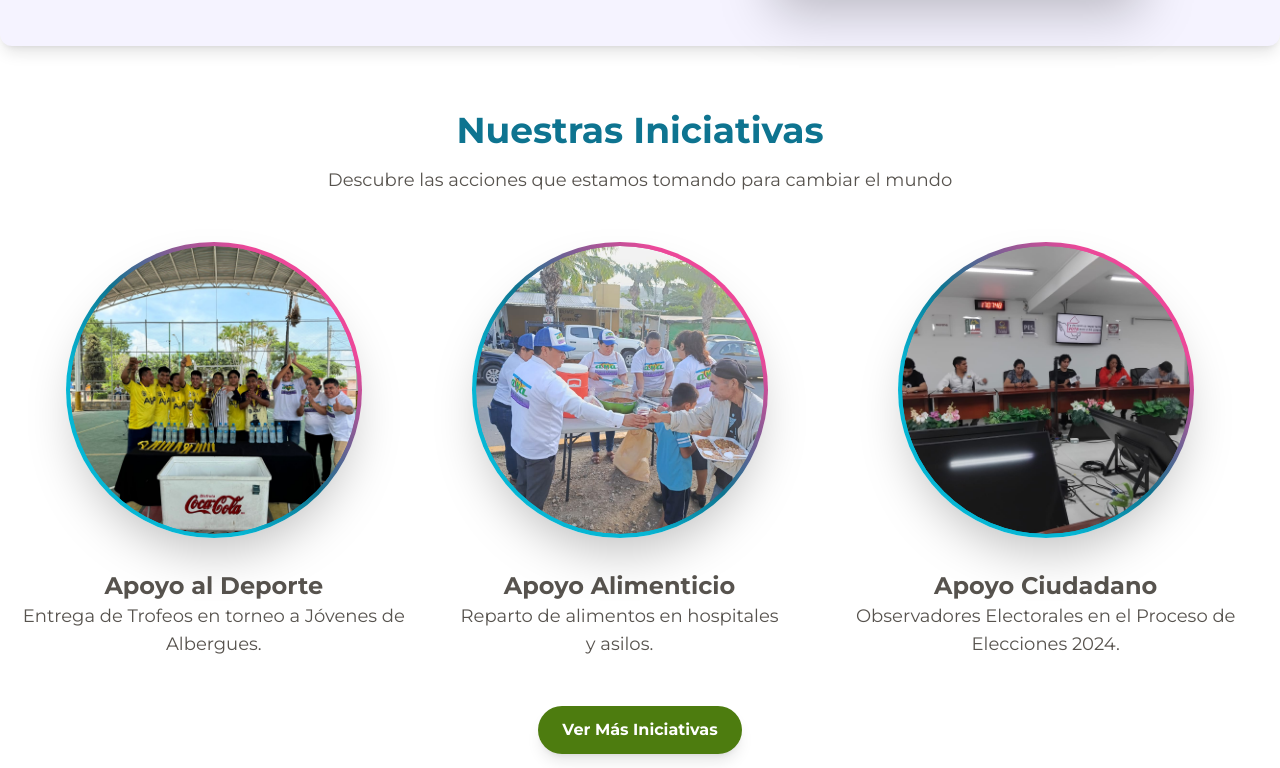
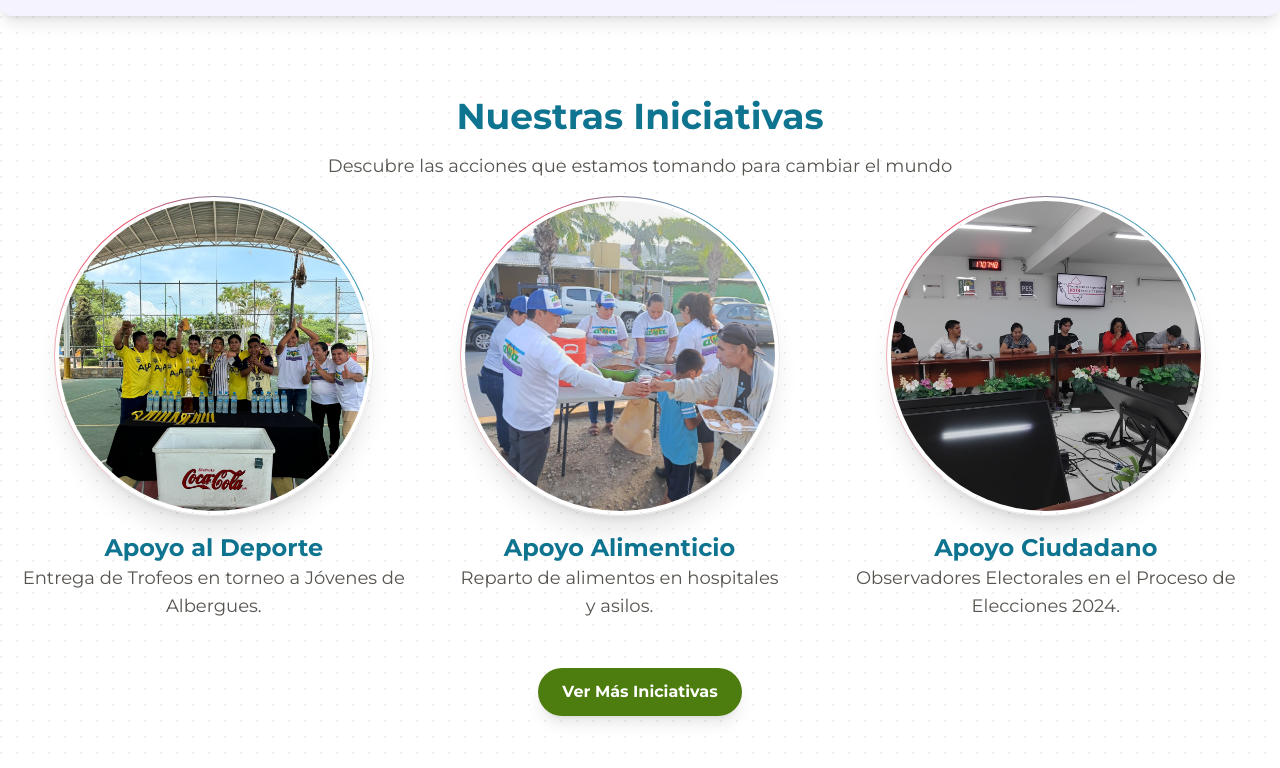
Before and after one commit to albores339/front-ama-ser-el-cambio, a Next.js app: page / in a window 1280 px wide. Shown: the part 1532-2300 px from the top of the page. Built offline with nearby package versions, Linux system fonts and the light colour scheme; no server answers.

Commit message:
Fin de la interfaz gráfica

```diff
--- a/package.json
+++ b/package.json
@@ -21,6 +21,7 @@
     "jwt-decode": "^4.0.0",
     "lucide-react": "^0.451.0",
     "next": "^14.2.13",
+    "next-themes": "^0.3.0",
     "react": "^18.2.0",
     "react-dom": "^18.2.0",
     "react-hook-form": "^7.43.0",
--- a/src/app/components/contactanos.tsx
+++ b/src/app/components/contactanos.tsx
@@ -81,7 +81,7 @@ const Contactanos: React.FC = () => {
   return (
     <section className="p-6 my-8 bg-violet-50 text-stone-700 rounded-lg mx-auto px-4">
       <div className="mx-auto px-2">
-        <h2 className="text-4xl font-bold text-cyan-600 text-center">Contáctanos</h2>
+        <h2 className="text-4xl font-bold text-cyan-700 text-center">Contáctanos</h2>
         <p className="text-center m-2">Puedes tomar la información de contacto o dejarnos un mensaje y nosotros te responderemos lo más rápido posible</p>
 
         <div className="flex flex-col md:flex-row justify-between space-y-6 md:space-x-6 max-w-screen-lg mx-auto">
--- a/src/app/components/home/cards.tsx
+++ b/src/app/components/home/cards.tsx
@@ -1,6 +1,8 @@
 import React from 'react';
 import Image from 'next/image';
-import Link from 'next/link'; // Para enlazar a la nueva página
+import Link from 'next/link';
+import { BorderBeam } from '@/components/ui/border-beam';
+import DotPattern from '@/components/ui/dot-pattern';
 
 const FantasticPhotoCardsSection: React.FC = () => {
   const cards = [
@@ -8,55 +10,70 @@ const FantasticPhotoCardsSection: React.FC = () => {
       title: 'Apoyo al Deporte',
       imageUrl: '/images/deporte.jpeg',
       description: 'Entrega de Trofeos en torneo a Jóvenes de Albergues.',
-      gradient: 'from-cyan-500 from-30% via-cyan-700 via-50% to-pink-500 to-80%',
     },
     {
       title: 'Apoyo Alimenticio',
       imageUrl: '/images/comida.jpg',
       description: 'Reparto de alimentos en hospitales y asilos.',
-      gradient: 'from-cyan-500 from-30% via-cyan-700 via-50% to-pink-500 to-80%',
     },
     {
       title: 'Apoyo Ciudadano',
       imageUrl: '/images/ciudadano.jpeg',
       description: 'Observadores Electorales en el Proceso de Elecciones 2024.',
-      gradient: 'from-cyan-500 from-30% via-cyan-700 via-50% to-pink-500 to-80%',
     },
   ];
 
   return (
-    <section className="py-16 text-stone-600 max-w-screen-xl mx-auto px-4">
-      <div className="text-center mb-12">
+    <section className="relative py-16 text-stone-600 max-w-screen-xl mx-auto px-4 overflow-hidden">
+      {/* DotPattern positioned absolutely as background */}
+      <DotPattern
+        className="absolute inset-0 w-full h-full z-0 opacity-30"
+        style={{ maskImage: 'radial-gradient(300px_circle_at_center, white, transparent)' }}
+      />
+
+      <div className="text-center m-4 relative z-10">
         <h2 className="text-4xl font-bold mb-4 text-cyan-700">Nuestras Iniciativas</h2>
         <p className="text-lg">Descubre las acciones que estamos tomando para cambiar el mundo</p>
       </div>
 
-      <div className="flex flex-col gap-4 lg:flex-row justify-center space-y-4 md:space-y-0 md:space-x-8 items-center">
+      <div className="relative flex flex-col gap-4 lg:flex-row justify-center space-y-4 md:space-y-0 md:space-x-8 items-center z-1">
         {cards.map((card, index) => (
           <div key={index} className="relative flex flex-col items-center">
-            <div className={`relative bg-gradient-to-tr ${card.gradient} p-1 rounded-full shadow-2xl hover:shadow-xl transform hover:scale-105 transition-transform duration-300 animated-border mb-4`}>
-              <div className="relative w-72 h-72 rounded-full overflow-hidden aspect-square">
+            <div className="relative w-80 h-80 shadow-xl rounded-full">
+              {/* BorderBeam positioned absolutely to be behind the Image with additional props */}
+              <BorderBeam
+                className="absolute inset-0 w-full h-full z-10 rounded-full"
+                size={400} // Tamaño del beam
+                duration={7} // Duración de la animación
+                anchor={50} // Punto de anclaje
+                borderWidth={1} // Ancho del beam
+                colorFrom="#06B6D4" // Color inicial
+                colorTo="#F43F5E" // Color final
+                delay={0} // Retraso antes de iniciar la animación
+              />
+
+              {/* Image positioned absolutely to overlay BorderBeam */}
+              <div className="absolute inset-0 w-full h-full rounded-full overflow-hidden z-2">
                 <Image
                   src={card.imageUrl}
                   alt={card.title}
                   fill
-                  className="rounded-full object-cover"
+                  className="rounded-full object-cover border p-1"
                 />
               </div>
             </div>
             <div className="text-center mt-4">
-              <h3 className={`text-2xl font-bold text-${card.gradient.split(' ')[0]}`}>{card.title}</h3>
+              <h3 className="text-2xl font-bold text-cyan-700">{card.title}</h3>
               <p className="text-lg">{card.description}</p>
             </div>
-        </div>
-
+          </div>
         ))}
       </div>
 
       {/* Botón "Ver Más" */}
-      <div className="text-center mt-12">
+      <div className="text-center mt-12 relative z-10">
         <Link href="/iniciativas"
-        className="inline-block bg-lime-700 text-white font-bold py-3 px-6 rounded-full shadow-lg transition duration-300 ease-in-out hover:bg-lime-600">
+          className="inline-block bg-lime-700 text-white font-bold py-3 px-6 rounded-full shadow-lg transition duration-300 ease-in-out hover:bg-lime-600">
             Ver Más Iniciativas
         </Link>
       </div>
--- a/src/app/components/home/donar.tsx
+++ b/src/app/components/home/donar.tsx
@@ -2,7 +2,7 @@
 import Link from 'next/link';
 
 const DonateSection: React.FC = () => (
-  <section id="donate" className="py-20 px-6 bg-gradient-to-r from-pink-500 via-purple-500 to-blue-500 text-white text-center rounded-lg shadow-lg">
+  <section id="donate" className="py-20 px-6 bg-gradient-to-r from-pink-500 via-purple-500 to-cyan-500 text-white text-center rounded-lg shadow-lg animate-gradient-x bg-[length:200%_200%]">
     <div className="max-w-4xl mx-auto">
       <h2 className="text-4xl font-bold mb-4">Haz la diferencia con tu donación</h2>
       <p className="text-lg mb-6">
--- a/src/app/components/home/hero.tsx
+++ b/src/app/components/home/hero.tsx
@@ -23,15 +23,15 @@ const HeroSection: React.FC = () => {
         sizes="100vw"
         priority
         decoding="async"
-        className="object-cover w-full h-full absolute top-0 left-0 z-0 brightness-50"
+        className="object-cover w-full h-full absolute top-0 left-0 z-0 brightness-75"
       />
 
       {/* Contenido del héroe */}
-      <div className="relative z-1 text-center my-10 m-1 py-16 lg:px-32 rounded-xl bg-black/10 backdrop-blur-lg" data-aos="fade-up">
+      <div className="relative z-1 text-center my-14 py-10 shadow-2xl lg:px-32 rounded-xl bg-black/30 backdrop-blur-3xl border boder-2 border-lime-700" data-aos="fade-up">
         <h1 className="text-6xl font-extrabold text-white drop-shadow-lg">
           Ama Ser el Cambio A.C.
         </h1>
-        <p className="text-3xl mt-4 mb-8 text-lime-200 drop-shadow-lg">
+        <p className="text-3xl m-4 text-lime-200 drop-shadow-lg">
           {"Manos que Dan, Jamás Estarán Vacías."}
         </p>
         <p className="text-xl mb-12 text-white drop-shadow-lg">
--- a/src/app/components/home/registro.tsx
+++ b/src/app/components/home/registro.tsx
@@ -49,10 +49,10 @@ const AfiliadoSection: React.FC = () => {
               ? "Únete a nuestra comunidad y forma parte de quienes están haciendo el cambio. Regístrate ahora y empieza a colaborar con nosotros."
               : "Haz un cambio en el mundo donando a quienes más lo necesitan. Tu ayuda puede transformar vidas y crear un futuro mejor."}
           </p>
-          <div className="mb-6 w-full h-1 bg-stone-200 rounded-full">
+          <div className="mb-6 w-full h-0.5 bg-stone-200 rounded-full">
             <div
               style={{ width: `${(timer / 10) * 100}%` }}
-              className={`h-1 ${
+              className={`h-0.5 ${
                 isAfiliado ? 'bg-cyan-500' : 'bg-pink-500'
               } rounded-full transition-all duration-1000`}
               aria-hidden="true"
@@ -76,7 +76,7 @@ const AfiliadoSection: React.FC = () => {
             height={400}
             priority
             sizes="(max-width: 400px) 100vw, 400px"
-            className={`rounded-lg shadow-2xl border-4 ${
+            className={`rounded-lg shadow-xl border-2 ${
               isAfiliado ? 'border-cyan-500' : 'border-pink-500'
             } transition-transform duration-700 ${isAfiliado ? 'scale-100' : 'scale-105'}`}
           />
--- a/src/app/components/map.tsx
+++ b/src/app/components/map.tsx
@@ -12,7 +12,7 @@ const Map: React.FC = () => {
 
   return (
     <section className="my-8">
-      <h2 className="text-3xl font-bold text-gray-800 text-center mb-8">Nuestra Ubicación</h2>
+      <h2 className="text-3xl font-bold text-cyan-700 text-center mb-8">Nuestra Ubicación</h2>
       {isMapVisible && (
         <div className="w-full h-96 mx-auto max-w-screen-xl">
           <iframe
--- a/src/app/login/page.tsx
+++ b/src/app/login/page.tsx
@@ -16,10 +16,10 @@ export const metadata: Metadata = {
 const Login: React.FC = () => {
   return (
     <main className="min-h-screen flex items-center justify-center px-4 sm:px-6 lg:px-8 text-stone-700 md:bg-violet-50">
-      <div id='aqui' className="flex items-center w-full space-y-0 md:space-y-0 flex-col md:flex-row max-w-screen-lg shadow-2xl rounded-xl lg:pr-4 bg-white my-4 mb-8 py-4">
+      <div id='aqui' className="flex items-center w-full space-y-0 md:space-y-0 flex-col md:flex-row max-w-screen-lg shadow-2xl rounded-lg lg:pr-4 bg-white my-4 mb-8 py-4">
         {/* Contenedor de la Imagen */}
         <ShineBorder
-          className='flex-shrink-0 w-full md:w-1/2 p-4 flex flex-col text-center text-cyan-700 justify-center lg:py-8 rounded-lg m-4 shadow-md' // Redondeado solo a la izquierda
+          className='flex-shrink-0 w-full md:w-1/2 p-4 flex flex-col text-center text-cyan-700 justify-center lg:py-8 rounded-lg m-4 shadow-xl' // Redondeado solo a la izquierda
           color={["#06B6D4", "#8B5CF6", "#FB7185"]} // Colores para el efecto shine
         >
           <Link href="/">
@@ -38,7 +38,7 @@ const Login: React.FC = () => {
         </ShineBorder>
 
         {/* Contenedor del Formulario */}
-        <div className='bg-cyan-700 rounded-xl py-14 w-full md:w-1/2 flex flex-col items-center'>
+        <div className='bg-cyan-700 rounded-xl py-14 w-full md:w-1/2 flex flex-col items-center shadow-lg'>
           <Link href="/" className="flex flex-row">
               <ArrowLongLeftIcon className='w-10 h-10 text-white'/> <HomeModernIcon className='w-10 h-10 text-white'/>
           </Link>
--- /dev/null
+++ b/src/components/ui/border-beam.tsx
@@ -0,0 +1,49 @@
+import { cn } from "@/lib/utils";
+
+interface BorderBeamProps {
+  className?: string;
+  size?: number;
+  duration?: number;
+  borderWidth?: number;
+  anchor?: number;
+  colorFrom?: string;
+  colorTo?: string;
+  delay?: number;
+}
+
+export const BorderBeam = ({
+  className,
+  size = 200,
+  duration = 15,
+  anchor = 90,
+  borderWidth = 1.5,
+  colorFrom = "#ffaa40",
+  colorTo = "#9c40ff",
+  delay = 0,
+}: BorderBeamProps) => {
+  return (
+    <div
+      style={
+        {
+          "--size": size,
+          "--duration": duration,
+          "--anchor": anchor,
+          "--border-width": borderWidth,
+          "--color-from": colorFrom,
+          "--color-to": colorTo,
+          "--delay": `-${delay}s`,
+        } as React.CSSProperties
+      }
+      className={cn(
+        "pointer-events-none absolute inset-0 rounded-[inherit] [border:calc(var(--border-width)*1px)_solid_transparent]",
+
+        // mask styles
+        "![mask-clip:padding-box,border-box] ![mask-composite:intersect] [mask:linear-gradient(transparent,transparent),linear-gradient(white,white)]",
+
+        // pseudo styles
+        "after:absolute after:aspect-square after:w-[calc(var(--size)*1px)] after:animate-border-beam after:[animation-delay:var(--delay)] after:[background:linear-gradient(to_left,var(--color-from),var(--color-to),transparent)] after:[offset-anchor:calc(var(--anchor)*1%)_50%] after:[offset-path:rect(0_auto_auto_0_round_calc(var(--size)*1px))]",
+        className,
+      )}
+    />
+  );
+};
--- /dev/null
+++ b/src/components/ui/dot-pattern.tsx
@@ -0,0 +1,56 @@
+import { useId } from "react";
+import { cn } from "@/lib/utils";
+
+interface DotPatternProps {
+  width?: number;
+  height?: number;
+  x?: number;
+  y?: number;
+  cx?: number;
+  cy?: number;
+  cr?: number;
+  className?: string;
+  [key: string]: unknown; // Cambiado de `any` a `unknown`
+}
+
+export function DotPattern({
+  width = 16,
+  height = 16,
+  x = 0,
+  y = 0,
+  cx = 1,
+  cy = 1,
+  cr = 1,
+  className,
+  ...props
+}: DotPatternProps) {
+  const id = useId();
+
+  return (
+    <svg
+      aria-hidden="true"
+      className={cn(
+        "pointer-events-none absolute inset-0 h-full w-full fill-neutral-400/80",
+        className
+      )}
+      {...props}
+    >
+      <defs>
+        <pattern
+          id={id}
+          width={width}
+          height={height}
+          patternUnits="userSpaceOnUse"
+          patternContentUnits="userSpaceOnUse"
+          x={x}
+          y={y}
+        >
+          <circle id="pattern-circle" cx={cx} cy={cy} r={cr} />
+        </pattern>
+      </defs>
+      <rect width="100%" height="100%" strokeWidth={0} fill={`url(#${id})`} />
+    </svg>
+  );
+}
+
+export default DotPattern;
--- a/tailwind.config.ts
+++ b/tailwind.config.ts
@@ -1,3 +1,4 @@
+// tailwind.config.js
 import type { Config } from "tailwindcss";
 
 const config: Config = {
@@ -55,54 +56,43 @@ const config: Config = {
         'border-animation': 'border-animation 2s infinite',
         shake: 'shake 7.0s ease-in-out infinite',
         'bg-position': 'bg-position 5s linear infinite',
-  			shine: 'shine var(--duration) infinite linear'
+        shine: 'shine var(--duration) infinite linear',
+        'border-beam': 'border-beam calc(var(--duration)*1s) infinite linear',
+        'gradient-x': 'gradient-x 6s ease infinite',
       },
       keyframes: {
         shake: {
-  				'0%, 100%': {
-  					transform: 'translateX(0)'
-  				},
-  				'10%, 30%, 50%, 70%, 90%': {
-  					transform: 'translateX(-10px)'
-  				},
-  				'20%, 40%, 60%, 80%': {
-  					transform: 'translateX(10px)'
-  				}
+          '0%, 100%': { transform: 'translateX(0)' },
+          '10%, 30%, 50%, 70%, 90%': { transform: 'translateX(-10px)' },
+          '20%, 40%, 60%, 80%': { transform: 'translateX(10px)' },
         },
         'bg-position': {
-  				'0%': {
-  					backgroundPosition: '0% 50%'
-  				},
-  				'100%': {
-  					backgroundPosition: '100% 50%'
-  				}
+          '0%': { backgroundPosition: '0% 50%' },
+          '100%': { backgroundPosition: '100% 50%' },
         },
         'border-animation': {
-  				'0%, 100%': {
-  					borderColor: 'transparent'
-  				},
-  				'50%': {
-  					borderColor: 'rgba(255, 255, 255, 0.5)'
-  				}
+          '0%, 100%': { borderColor: 'transparent' },
+          '50%': { borderColor: 'rgba(255, 255, 255, 0.5)' },
         },
         shine: {
-  				'0%': {
-  					'background-position': '0% 0%'
+          '0%': { 'background-position': '0% 0%' },
+          '50%': { 'background-position': '100% 100%' },
+          to: { 'background-position': '0% 0%' },
         },
-  				'50%': {
-  					'background-position': '100% 100%'
+        'border-beam': {
+          '100%': { 'offset-distance': '100%' },
         },
-  				to: {
-  					'background-position': '0% 0%'
-  				}
-  			}
+        'gradient-x': {
+          '0%, 100%': { 'background-position': '0% 50%' },
+          '50%': { 'background-position': '100% 50%' },
+        },
       },
       borderRadius: {
         lg: 'var(--radius)',
         md: 'calc(var(--radius) - 2px)',
-  			sm: 'calc(var(--radius) - 4px)'
-  		}
-  	}
+        sm: 'calc(var(--radius) - 4px)',
+      },
+    },
   },
   plugins: [require("tailwindcss-animate")],
 };
```
Also changed, not shown: src/app/layout.tsx (indentation only), 1 other file (tests, documents, lock files or other folders). Lines whose indentation alone changed are shown as unchanged.
